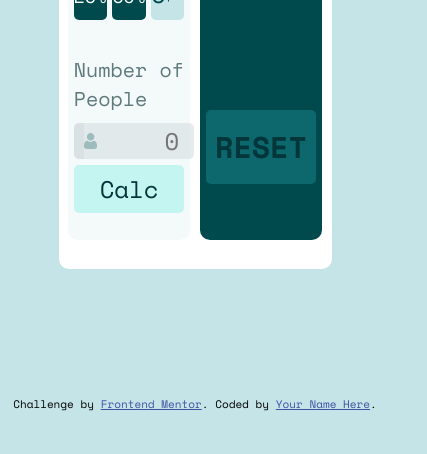
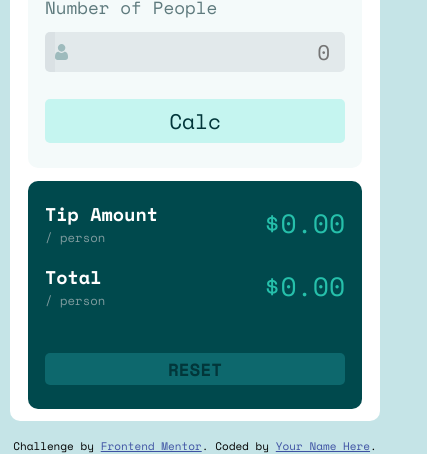
Before and after one commit to Jeanaraga/Calculadora-de-Gorjeta, a plain HTML site: page index.html in a window 390 px wide. Shown: the part 448-902 px from the top of the page, 427 px wide, since content can reach past the window. Before the commit the page ends 860 px from the top, so only its background shows below. Drawn offline with nearby package versions, Linux system fonts and the light colour scheme.

Commit message:
Update Final

```diff
--- a/assets/css/style.css
+++ b/assets/css/style.css
@@ -10,6 +10,10 @@
     --Strong-cyan: hsl(172, 67%, 45%);
 }
 
+html {
+    font-size: 62.5%;
+}
+
 * {
     margin: 0;
     padding: 0;
@@ -18,11 +22,10 @@
 body {
     background-color: var(--Light-grayish-cyan);
     font-family: 'Space Mono', monospace;
-    font-size: 24px;
+    font-size: 2.4rem;
 }
 
 .container {
-    margin: 1px solid red;
     width: 70vw;
     height: 70vh;
     display: flex;
@@ -56,32 +59,34 @@ body {
 .input-div {
     display: flex;
     flex-direction: column;
-    gap: 10px;
     width: 100%;
 }
 
 .input-div label {
-    font-size: 20px;
+    font-size: 2.0rem;
     color: var(--Dark-grayish-cyan);
 }
 
 .first-input, .three-input {
-    height: 15%;
+    height: 20%;
+    display: flex;
+    flex-direction: column;
+    justify-content: space-around;
 }
 
 .first-input input, .three-input input {
-    width: 100%;
-    height: 60px;
+    width: calc(100% - 10px);
+    height: 40px;
     background-color: #d0d8db81;
     border: none;
     border-radius: 5px;
-    font-size: 24px;
+    font-size: 2.4rem;
     font-family: 'Space Mono', monospace;
     text-align: end;
     border-left: 10px solid #d0d8db81;
 }
 
-.first-input input:focus-within, .three-input input:focus-within {
+.first-input input:focus-within, .three-input input:focus-within, input.btn-value:focus-within {
     outline: 1px solid hsl(172, 67%, 45%);
 }
 
@@ -101,6 +106,9 @@ body {
 
 .two-input {
     height: 40%;
+    display: flex;
+    flex-direction: column;
+    justify-content: space-around;
 }
 
 .two-input .box-buttons {
@@ -120,7 +128,7 @@ body {
     color: var(--White);
     border: none;
     border-radius: 5px;
-    font-size: 18px;
+    font-size: 1.8rem;
     font-family: 'Space Mono', monospace;
     cursor: pointer;
     transition: 0.5s;
@@ -137,7 +145,7 @@ body {
 }
 
 input.btn-value::placeholder {
-    font-size: 24px;
+    font-size: 2.4rem;
     color: var(--Very-dark-cyan);
 }
 
@@ -147,7 +155,7 @@ input.btn-value::placeholder {
     margin: 10px auto 0 auto;
     border: none;
     background: #abf3eba4;
-    font-size: 24px;
+    font-size: 2.4rem;
     font-family: 'Space Mono', monospace;
     color: #02363a;
     border-radius: 5px;
@@ -190,7 +198,7 @@ input.btn-value::placeholder {
 
 .text-result {
     color: var(--White);
-    font-size: 18px;
+    font-size: 1.8rem;
 }
 
 .text-result span {
@@ -199,11 +207,11 @@ input.btn-value::placeholder {
 
 .number-result {
     color: var(--Strong-cyan);
-    font-size: 30px;
+    font-size: 3.0rem;
 }
 
 .number-result span {
-    font-size: 40px;
+    font-size: 4.0rem;
 }
 
 .button-reset{
@@ -221,7 +229,7 @@ input.btn-value::placeholder {
     border: none;
     border-radius: 5px;
     font-weight: 700;
-    font-size: 30px;
+    font-size: 3.0rem;
     font-family: 'Space Mono', monospace;
     text-align: center;
     text-transform: uppercase;
@@ -240,3 +248,122 @@ input.btn-value::placeholder {
     color: #02363a;
     box-shadow: 5px 6px 4px 0px rgba(0,0,0,0.75) inset;
 }
+
+
+@media (min-width: 1800px) {
+    html {
+        font-size: 80%;
+    }
+    .box-buttons input.btn-value {
+        text-align: center;
+    }
+    .first-input input, .three-input input {
+        width: calc(100% - 20px);
+        height: 50px;
+        border-left: 10px solid #d0d8db81;
+        border-right: 10px solid #d0d8db81;
+    }
+
+}
+
+@media (min-width: 2100px) {
+    .container {
+        width: 55vw;
+        height: 70vh;
+        border-radius: 10px;
+        margin: 15vh 22.5vw;
+    }
+}
+
+@media (max-width: 1200px) {
+    html {
+        font-size: 55%;
+    }
+    input.btn-value::placeholder {
+        font-size: 1.8rem;
+    }
+}
+
+@media (max-width: 950px) {
+    html {
+        font-size: 45%;
+    }
+}
+
+@media (max-width: 750px) {
+    .container {
+        width: 85vw;
+        height: 70vh;
+        margin: 15vh 7.5vw;
+    }
+}
+
+@media (max-width: 650px) {
+    html {
+        font-size: 35%;
+    }
+    .container {
+        width: 90vw;
+        height: 70vh;
+        margin: 15vh 5vw;
+    }
+}
+
+@media (max-width: 550px) {
+    html {
+        font-size: 55%;
+    }
+    .container {
+        width: 95vw;
+        height: 90vh;
+        display: flex;
+        margin: 13vh auto 2vh auto;
+        display: flex;
+        flex-direction: column;
+        border-radius: 10px;
+    }
+    .pre-result {
+        background-color: var(--Very-light-grayish-cyan);
+        width: 90%;
+        height: 65%;
+        display: flex;
+        justify-content: center;
+        align-items: center;
+    }
+    .result {
+        background-color: var(--Very-dark-cyan);
+        width: 90%;
+        height: 30%;
+        border-radius: 10px;
+    }
+    .box-buttons .btn-value {
+        width: 45%;
+        height: 30%;
+    }
+    .text-result {
+        color: var(--White);
+        font-size: 1.4rem;
+    }
+    .number-result {
+        color: var(--Strong-cyan);
+        font-size: 2.0rem;
+    }
+    .number-result span {
+        font-size: 3.0rem;
+    }
+    .button-reset button {
+        font-size: 2.0rem;
+    }
+}
+
+@media (max-width: 330px) {
+    html {
+        font-size: 45%;
+    }
+    .container {
+        width: 100%;
+        height: 90vh;
+        display: flex;
+        margin: 13vh 0 2vh 0;
+    }
+}
--- a/index.html
+++ b/index.html
@@ -37,7 +37,7 @@
             <div class="two-input input-div">
               <label for="buttons">Select Tip %</label>
               <div class="box-buttons">
-                <button value="5" class="btn-value clicado">5%</button>
+                <button value="5" class="btn-value">5%</button>
                 <button value="10" class="btn-value">10%</button>
                 <button value="15" class="btn-value">15%</button>
                 <button value="25" class="btn-value">25%</button>
```
